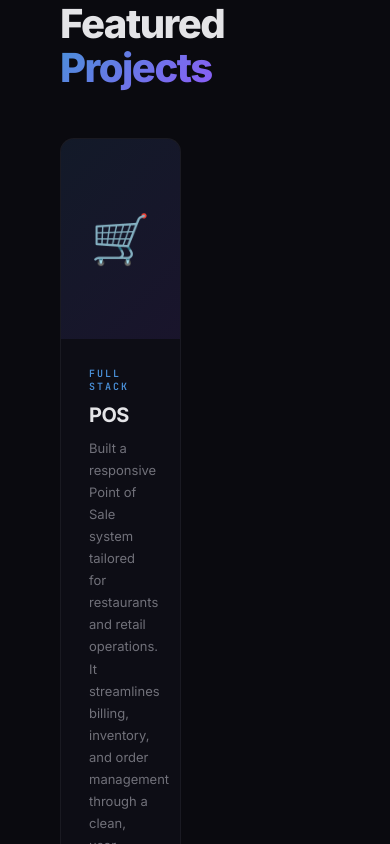
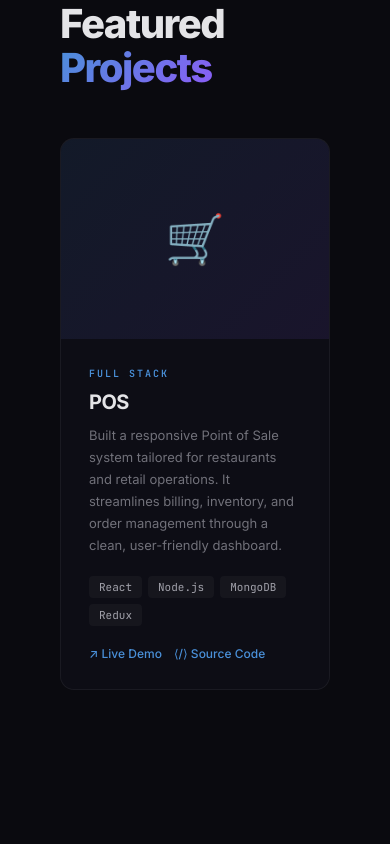
Before and after one commit to sktsandeep1/portfolio-react, a React (Vite) app: page / in a window 390 px wide. Shown: the part 5320-6164 px from the top of the page. Built offline with nearby package versions, Linux system fonts and the light colour scheme.

Commit message:
fix minor css

```diff
--- a/src/components/Projects.jsx
+++ b/src/components/Projects.jsx
@@ -229,7 +229,7 @@ export default function Projects() {
         <div
           style={{
             display: "grid",
-            gridTemplateColumns: "repeat(2, 1fr)",
+            gridTemplateColumns: "repeat(1, 1fr)",
             gap: 28,
           }}
         >
--- a/src/index.css
+++ b/src/index.css
@@ -535,6 +535,14 @@ canvas {
   .cta-title {
     font-size: 30px !important;
   }
+
+  footer div {
+    flex-direction: column;
+  }
+
+  footer div div {
+    flex-direction: row;
+  }
 }
 
 /* ── Keyframes ── */
```
